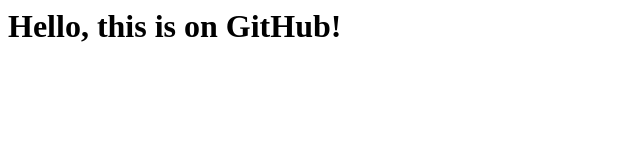
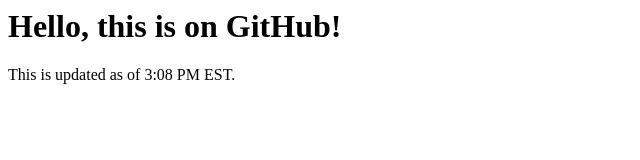
Before and after one commit to craytor-archived/html-tutorial-source-code, a plain HTML site: page index.html in a window 1280 px wide. Shown: the whole page, without its empty margins (0-640 px from the left). Drawn offline with Linux system fonts and the light colour scheme.

Commit message:
Updated index.html

```diff
--- a/index.html
+++ b/index.html
@@ -4,5 +4,6 @@
     </head>
     <body>
         <h1>Hello, this is on GitHub!</h1>
+        <p>This is updated as of 3:08 PM EST.</p>
     </body>
 </html>
```
